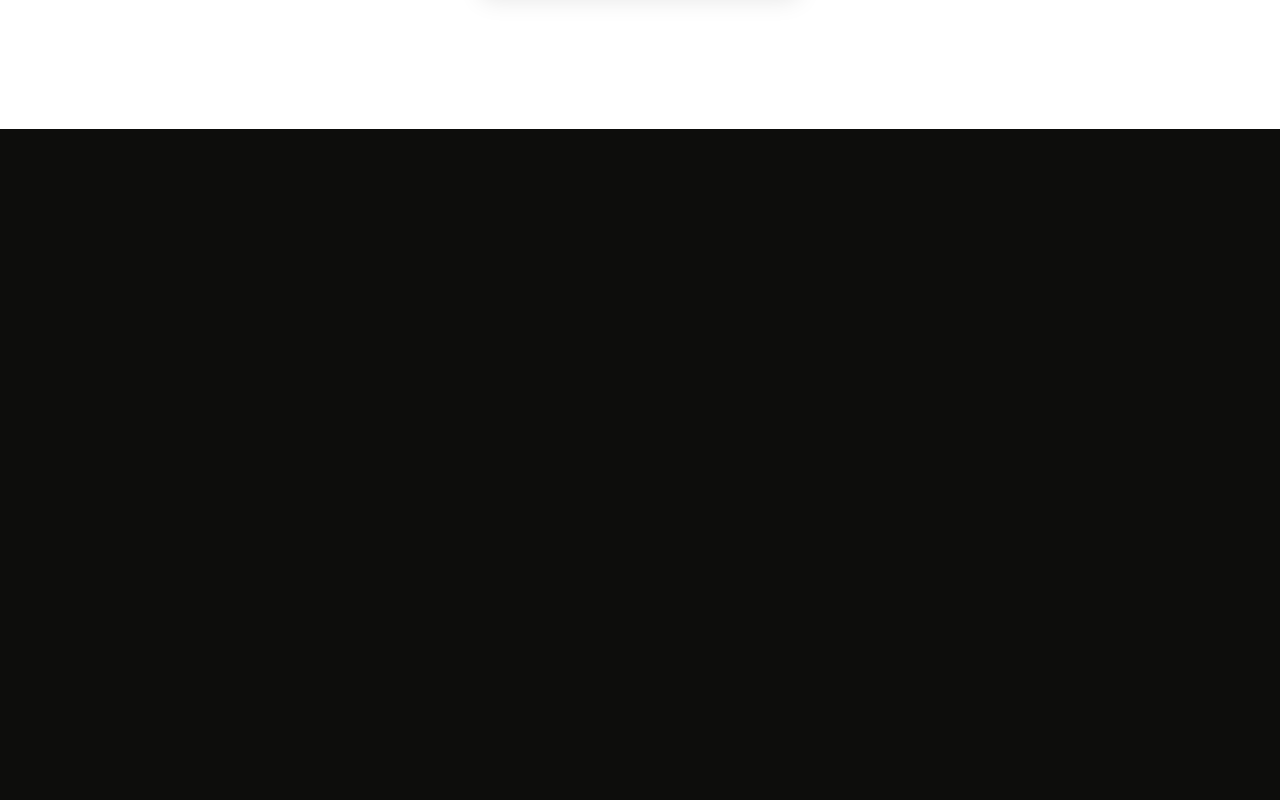
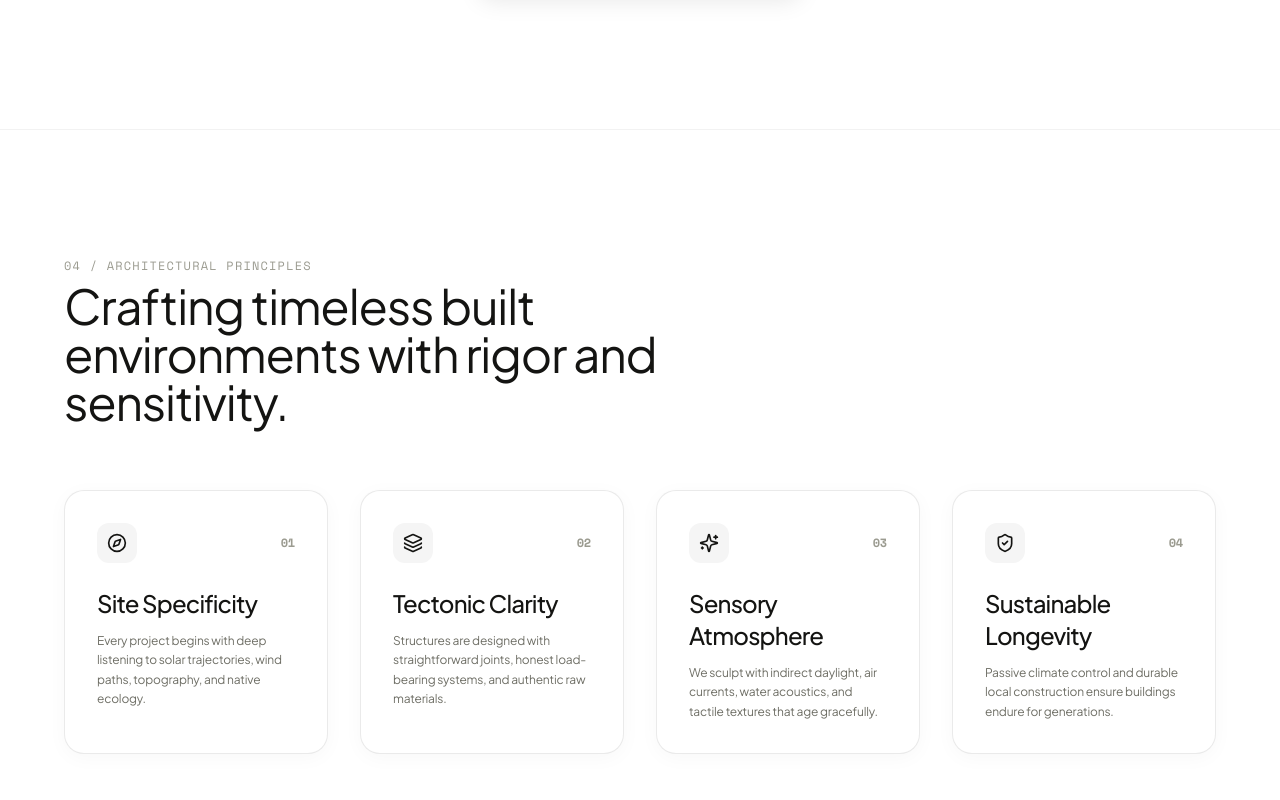
Before and after one commit to psabhishek298-sys/second-work, a React (Vite) app: page / in a window 1280 px wide. Shown: the part 4200-5000 px from the top of the page. Built offline with nearby package versions, Linux system fonts and the light colour scheme.

Commit message:
Remove Stanzza horizontal section and restore clean Architectural Principles grid

```diff
--- a/src/components/StanzzaPrinciples/StanzzaPrinciples.tsx
+++ b/src/components/StanzzaPrinciples/StanzzaPrinciples.tsx
@@ -9,12 +9,8 @@ export const StanzzaPrinciples: React.FC = () => {
     offset: ['start start', 'end end'],
   });
 
-  // 5 full-screen width cards: clamp at -388vw so Card 4 stays locked on screen without revealing blank space
-  const x = useTransform(
-    scrollYProgress,
-    [0, 0.88, 1],
-    ['0vw', '-388vw', '-388vw']
-  );
+  // 5 full-screen width cards: transform from 0vw to -400vw so all 5 cards scroll into view
+  const x = useTransform(scrollYProgress, [0, 1], ['0vw', '-400vw']);
 
   const cards = [
     {
--- a/src/pages/Home/index.tsx
+++ b/src/pages/Home/index.tsx
@@ -10,7 +10,6 @@ import { MagneticButton } from '../../components/MagneticButton/MagneticButton';
 import { RevealImage } from '../../components/RevealImage/RevealImage';
 import { ProjectCard } from '../../components/ProjectCard/ProjectCard';
 import { Testimonials } from '../../components/Testimonials/Testimonials';
-import { StanzzaPrinciples } from '../../components/StanzzaPrinciples/StanzzaPrinciples';
 import { LogoLoop } from '../../components/ui/LogoLoop';
 import { api } from '../../services/api';
 import { Project } from '../../data/projects';
@@ -263,9 +262,76 @@ export const HomePage: React.FC = () => {
       </section>
 
       {/* ========================================================================= */}
-      {/* SECTION 4: STANZZA STYLE HORIZONTAL SCROLL PRINCIPLES */}
+      {/* SECTION 4: FOUR PILLARS / METHODOLOGY */}
       {/* ========================================================================= */}
-      <StanzzaPrinciples />
+      <section className="py-24 sm:py-32 px-6 sm:px-10 lg:px-16 bg-white border-t border-black/5">
+        <div className="max-w-7xl mx-auto">
+          <div className="max-w-3xl mb-16">
+            <span className="font-mono text-xs tracking-widest text-[#9B9B90] uppercase block mb-2">
+              04 / ARCHITECTURAL PRINCIPLES
+            </span>
+            <h2 className="font-display text-3xl sm:text-5xl font-normal tracking-tight text-[#141412]">
+              Crafting timeless built environments with rigor and sensitivity.
+            </h2>
+          </div>
+
+          <div className="grid grid-cols-1 md:grid-cols-2 lg:grid-cols-4 gap-8">
+            {[
+              {
+                icon: Compass,
+                number: '01',
+                title: 'Site Specificity',
+                desc: 'Every project begins with deep listening to solar trajectories, wind paths, topography, and native ecology.',
+              },
+              {
+                icon: Layers,
+                number: '02',
+                title: 'Tectonic Clarity',
+                desc: 'Structures are designed with straightforward joints, honest load-bearing systems, and authentic raw materials.',
+              },
+              {
+                icon: Sparkles,
+                number: '03',
+                title: 'Sensory Atmosphere',
+                desc: 'We sculpt with indirect daylight, air currents, water acoustics, and tactile textures that age gracefully.',
+              },
+              {
+                icon: ShieldCheck,
+                number: '04',
+                title: 'Sustainable Longevity',
+                desc: 'Passive climate control and durable local construction ensure buildings endure for generations.',
+              },
+            ].map((pillar, i) => {
+              const Icon = pillar.icon;
+              return (
+                <motion.div
+                  key={pillar.number}
+                  initial={{ opacity: 0, y: 20 }}
+                  whileInView={{ opacity: 1, y: 0 }}
+                  viewport={{ once: true }}
+                  transition={{ duration: 0.6, delay: i * 0.1 }}
+                  className="p-8 rounded-2xl bg-white border border-neutral-200/80 shadow-[0_4px_20px_rgba(0,0,0,0.03)] flex flex-col justify-between hover:shadow-xl hover:border-neutral-300 transition-all"
+                >
+                  <div>
+                    <div className="flex items-center justify-between mb-6">
+                      <div className="w-10 h-10 rounded-lg bg-neutral-100 flex items-center justify-center text-[#141412]">
+                        <Icon className="w-5 h-5" />
+                      </div>
+                      <span className="font-mono text-xs text-[#9B9B90] font-bold">{pillar.number}</span>
+                    </div>
+                    <h3 className="font-display text-2xl font-medium text-[#141412] mb-3">
+                      {pillar.title}
+                    </h3>
+                    <p className="text-xs text-[#6E6E65] leading-relaxed">
+                      {pillar.desc}
+                    </p>
+                  </div>
+                </motion.div>
+              );
+            })}
+          </div>
+        </div>
+      </section>
 
       {/* ========================================================================= */}
       {/* SECTION 5: CLIENT TESTIMONIALS (Infinite Columns Animated Stream) */}
```
